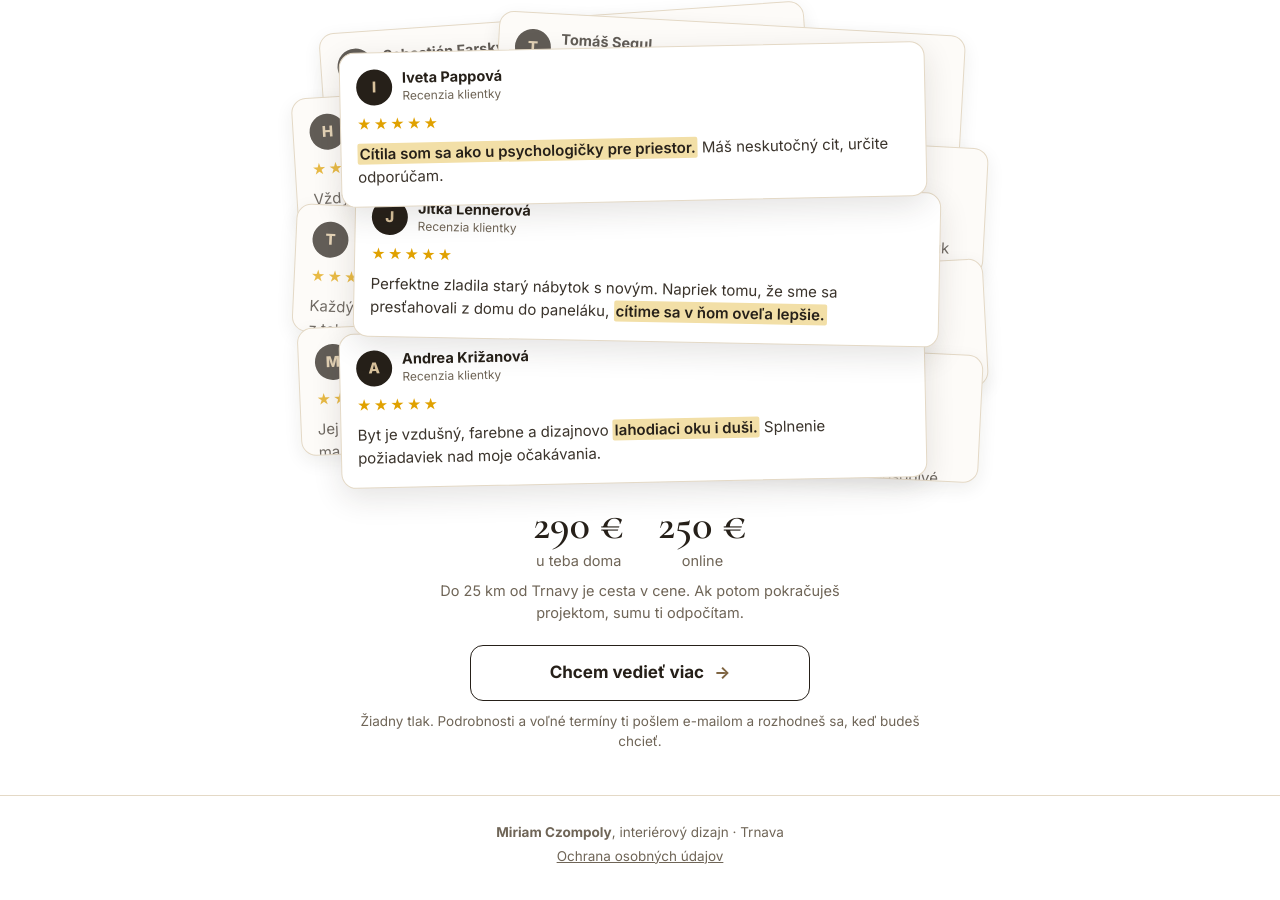
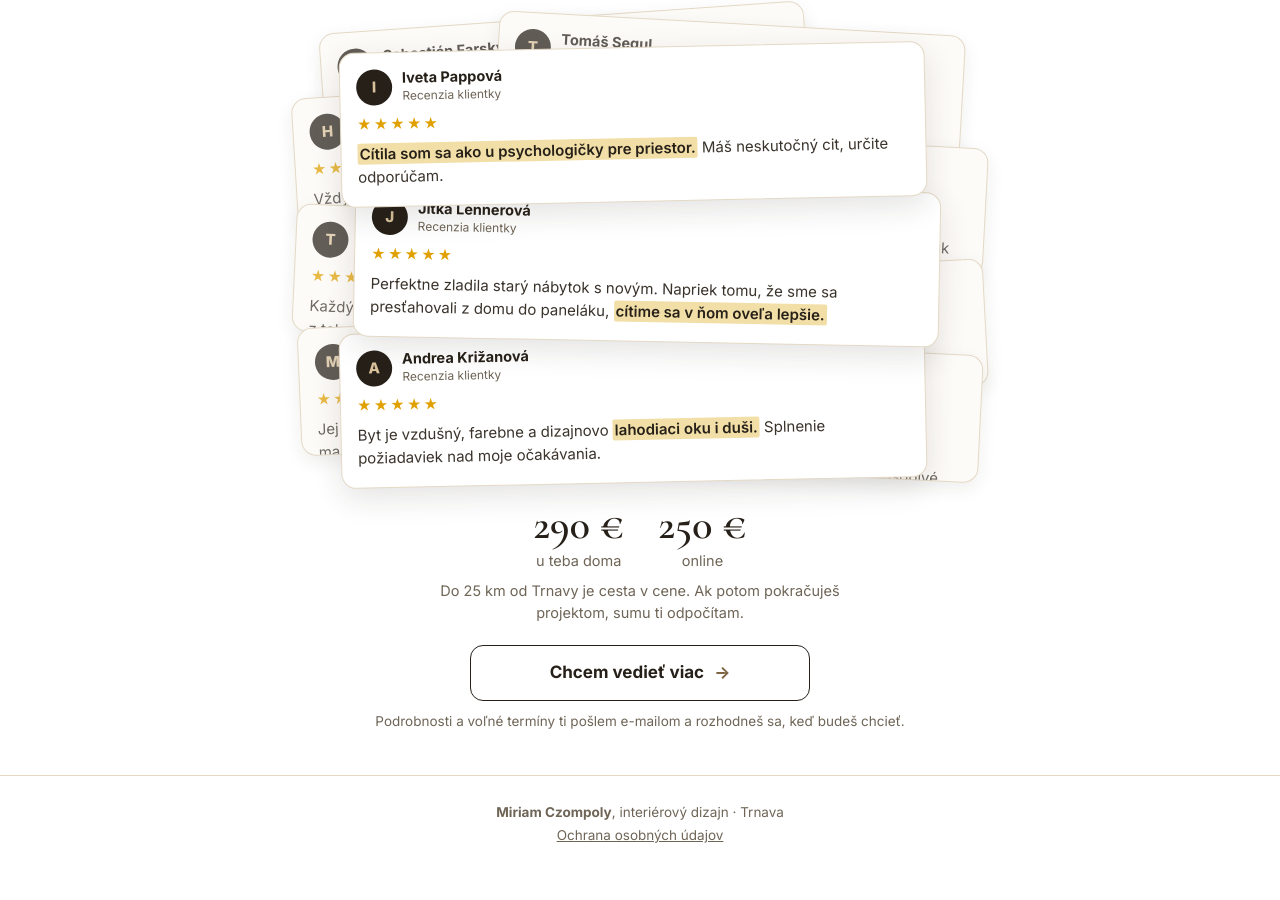
Before and after one commit to JanCernicka/MiriamCzompoly, a plain HTML site: page pred-zmenou-dakujem.html in a window 1280 px wide. Shown: the part 1318-2218 px from the top of the page. Drawn offline with nearby package versions, Linux system fonts and the light colour scheme.

Commit message:
Návrh B: pod Chcem vedieť viac bez Žiadny tlak
Co-Authored-By: Claude Opus 5.5 <noreply@anthropic.com>
Claude-Session: https://claude.ai/code/session_0182gCyU5BbRaH12WozVR4YL

```diff
--- a/pred-zmenou-dakujem.html
+++ b/pred-zmenou-dakujem.html
@@ -110,7 +110,7 @@
       '<div class="ceny"><div><span class="suma">290 €</span><span class="k">u teba doma</span></div><div><span class="suma">250 €</span><span class="k">online</span></div></div>' +
       '<p class="cena-pozn">Do 25 km od Trnavy je cesta v cene. Ak potom pokračuješ projektom, sumu ti odpočítam.</p>' +
       '<button class="btn btn--obrys" type="button" id="zaujem">Chcem vedieť viac</button>' +
-      '<p class="bez">Žiadny tlak. Podrobnosti a voľné termíny ti pošlem e-mailom a rozhodneš sa, keď budeš chcieť.</p>' +
+      '<p class="bez">Podrobnosti a voľné termíny ti pošlem e-mailom a rozhodneš sa, keď budeš chcieť.</p>' +
       '<div class="odpoved" id="odpoved"><b>&#10003; Pošlem ti všetko e-mailom</b>Nájdeš tam, ako diagnostika prebieha, a odkaz na voľné termíny.' +
       '<p class="nahlad-pozn">Náhľad: naostro sa kontaktu pridá značka záujmu a hneď odíde e-mail Z1 „Diagnostika: ako to prebieha“.</p></div>';
 
```
